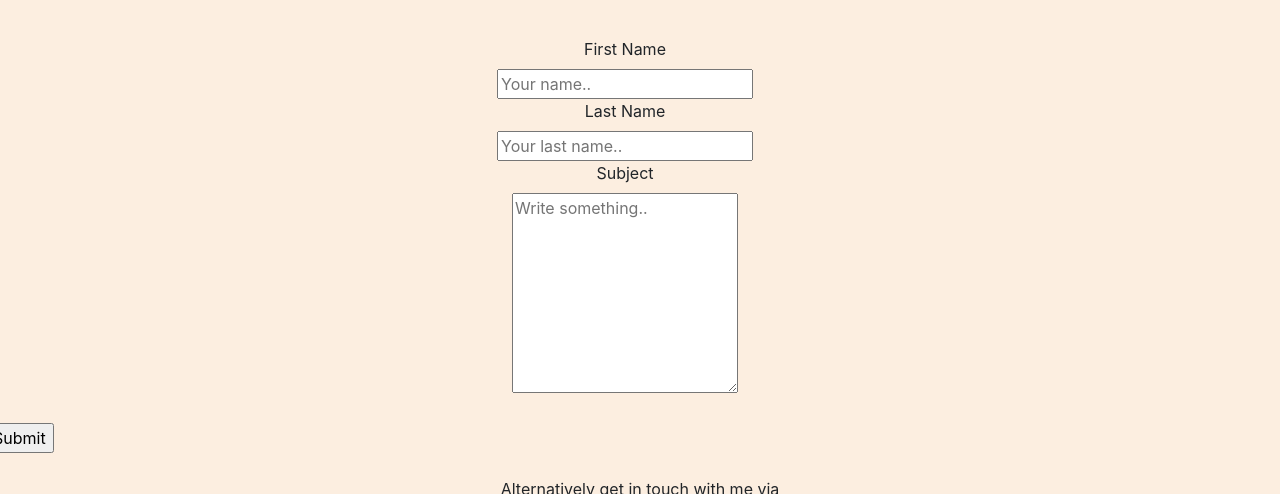
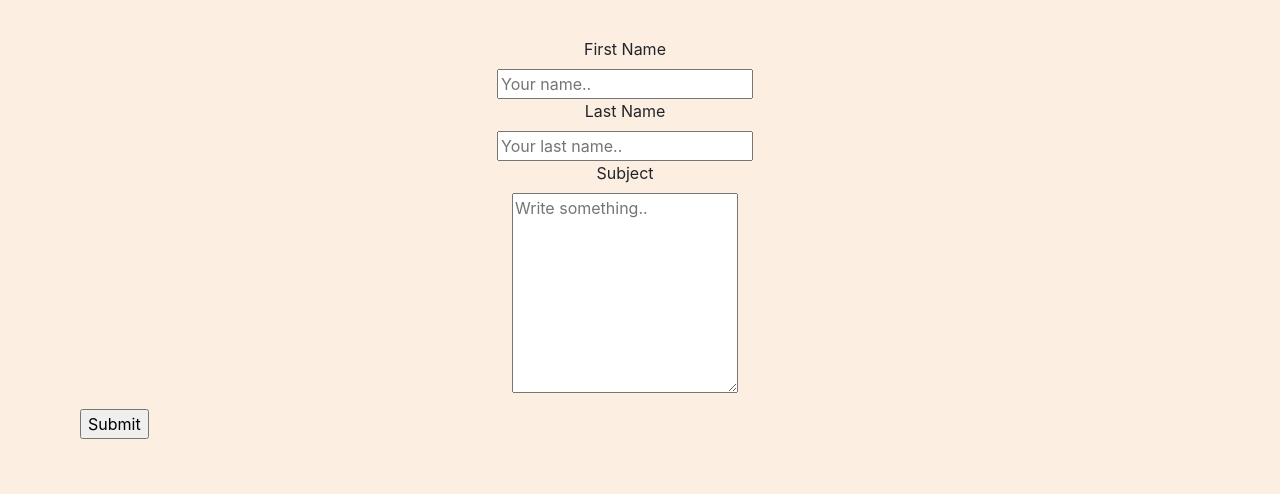
Before and after one commit to scatteroflight/Desertroseweb, a plain HTML site: page contact.html in a window 1280 px wide. Shown: the part 231-725 px from the top of the page. Drawn offline with nearby package versions, Linux system fonts and the light colour scheme.

Commit message:
Update contact.html

```diff
--- a/contact.html
+++ b/contact.html
@@ -31,18 +31,20 @@
         <p> If you want to know more about my projects or you would like a comissions, please drop me a note using the form below and I will get back to you 😁</p>
         <br />
       </div>
+      <div class="container">
         <form
           class="form"
           action="mailto:jclwhitfield@gmail.com"
           method="post"
           enctype="text/plain" align="center"
         >
+         <div>
+
+  <form action="/action_page.php">
   <div class="row">
     <div class="col-25">
       <label for="fname">First Name</label>
     </div>
-          </div>
-          <div class="row">
     <div class="col-75">
       <input type="text" id="fname" name="firstname" placeholder="Your name..">
     </div>
@@ -55,7 +57,6 @@
       <input type="text" id="lname" name="lastname" placeholder="Your last name..">
     </div>
   </div>
-
   <div class="row">
     <div class="col-25">
       <label for="subject">Subject</label>
@@ -64,14 +65,16 @@
       <textarea id="subject" name="subject" placeholder="Write something.." style="height:200px"></textarea>
     </div>
   </div>
+  <div class="row">
+    <a>
+    <input type="submit" value="Submit">
+    </a>
+  </div>
+  </form>
+</div>
+<br />
 
-          <a class="submit">
-          <div class="row">
-            <input type="submit" value="Submit">
-          </div>
-        </a>
 
-    </div>
   <br />
       <p>
         Alternatively get in touch with me via
```
Lines whose indentation alone changed are shown as unchanged.
